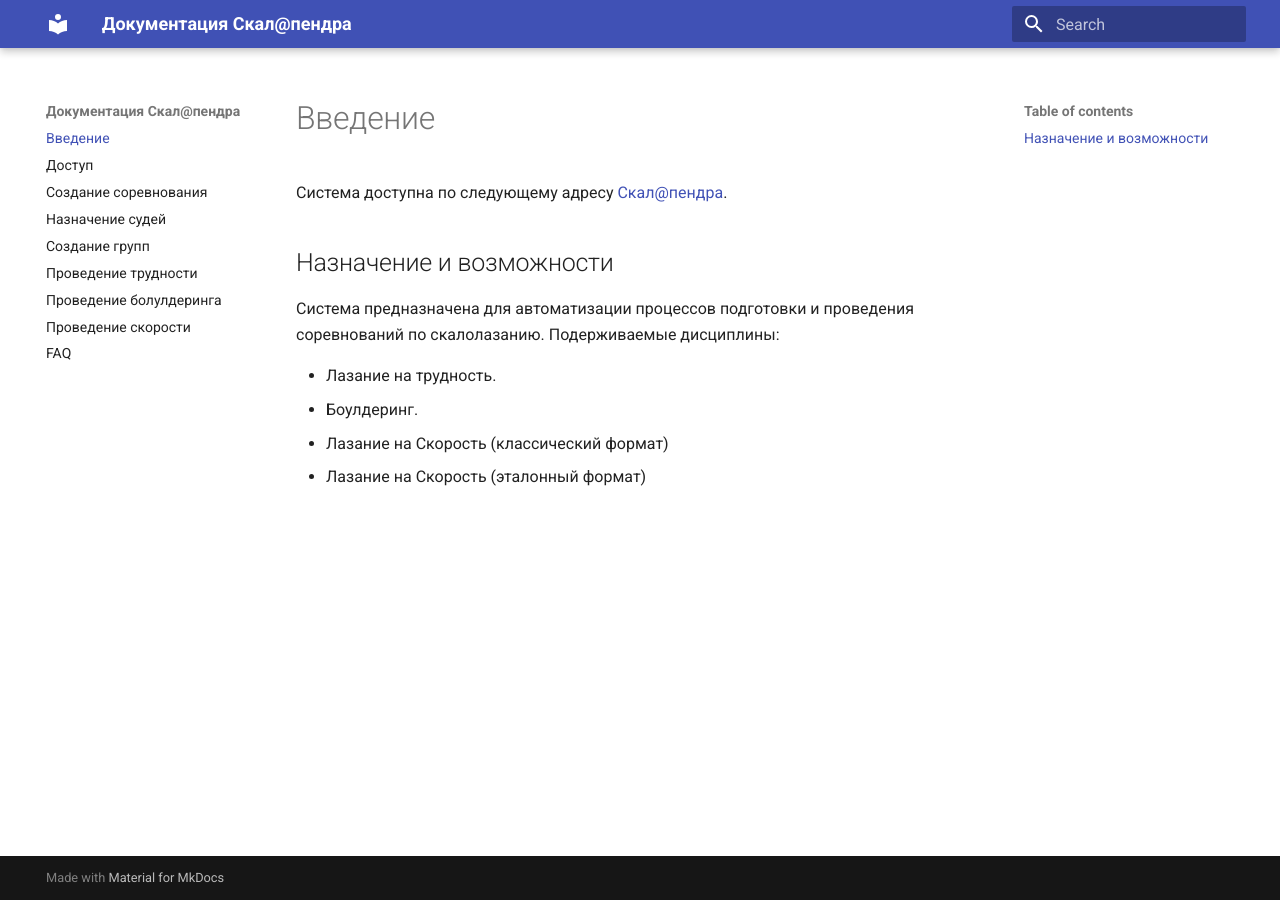
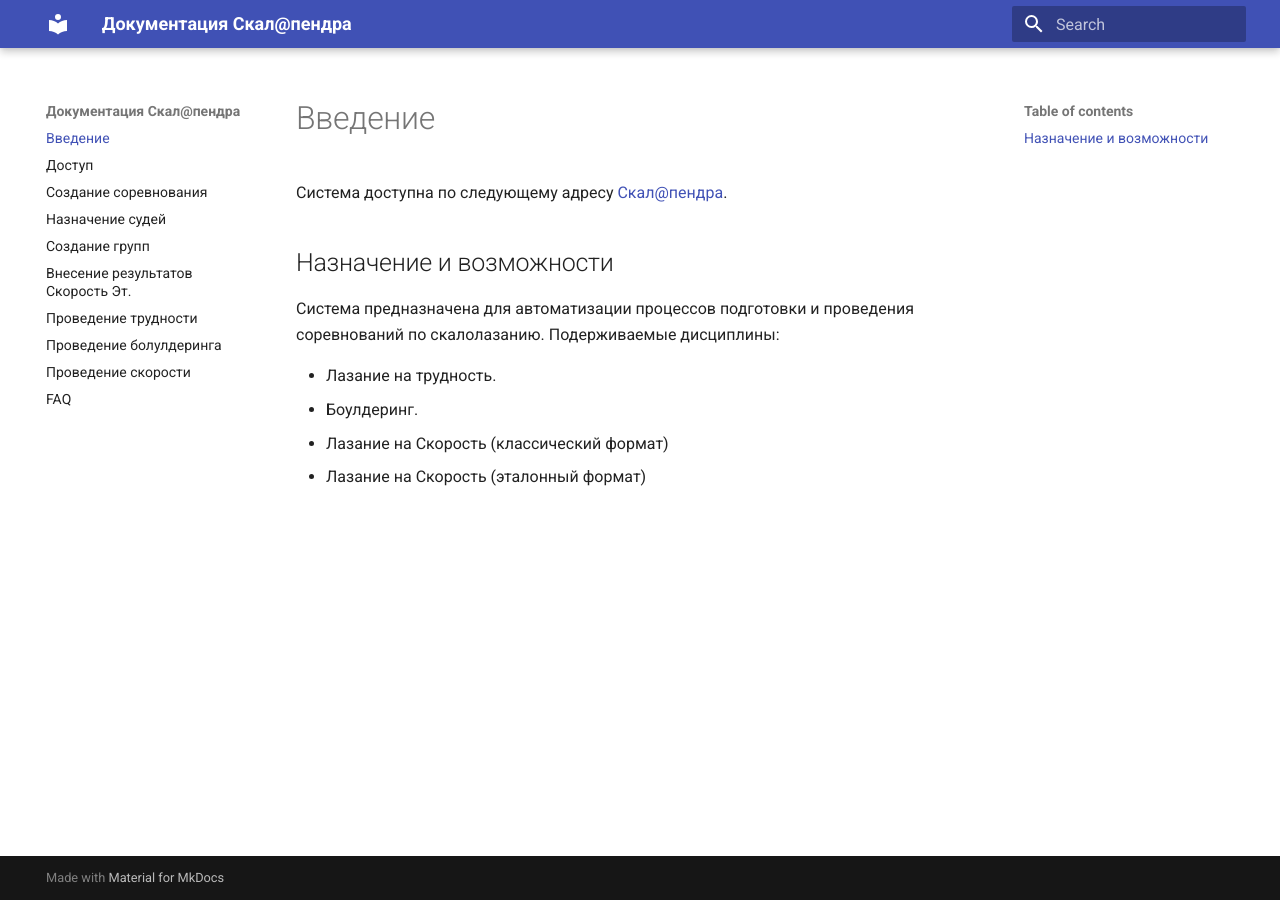
Before and after one commit to alptur/scaladocs, an MkDocs documentation site: the page built from docs/index.md, in a window 1280 px wide. Built offline with MkDocs 1.6.1 and Material for MkDocs 9.7.7, drawn with Linux system fonts in a browser that asks for light colours.

Commit message:
speed at

```diff
--- /dev/null
+++ b/docs/speed_at_res_add_q.md
@@ -0,0 +1 @@
+# Внесение результатов Скорость Эт.
--- a/mkdocs.yml
+++ b/mkdocs.yml
@@ -19,6 +19,7 @@
   - competitioncreate.md
   - adddjuds.md
   - groupcreate.md
+  - speed_at_res_add_q.md
   - howtotrud.md
   - howtoboulder.md
   - howtospeed.md
```
